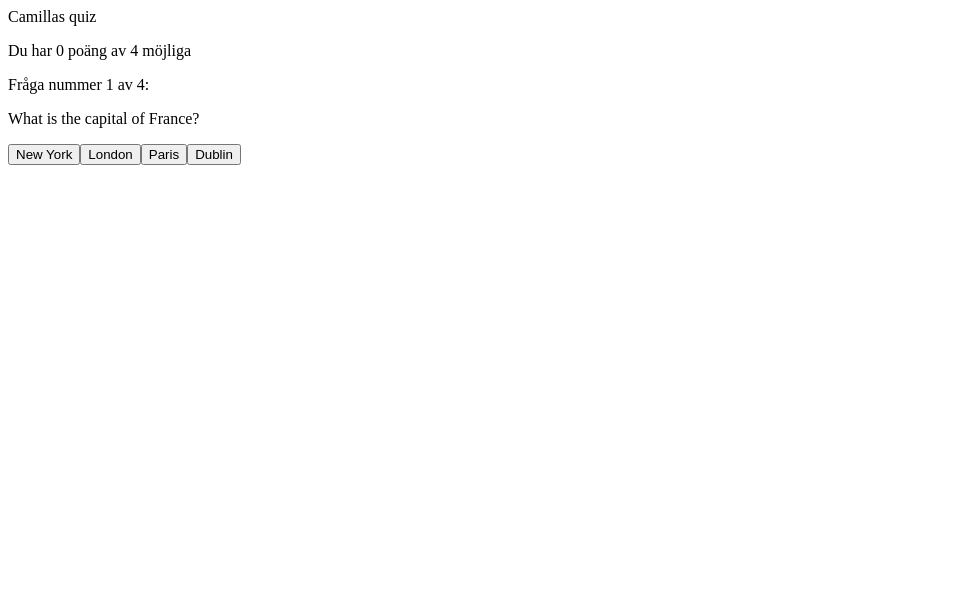
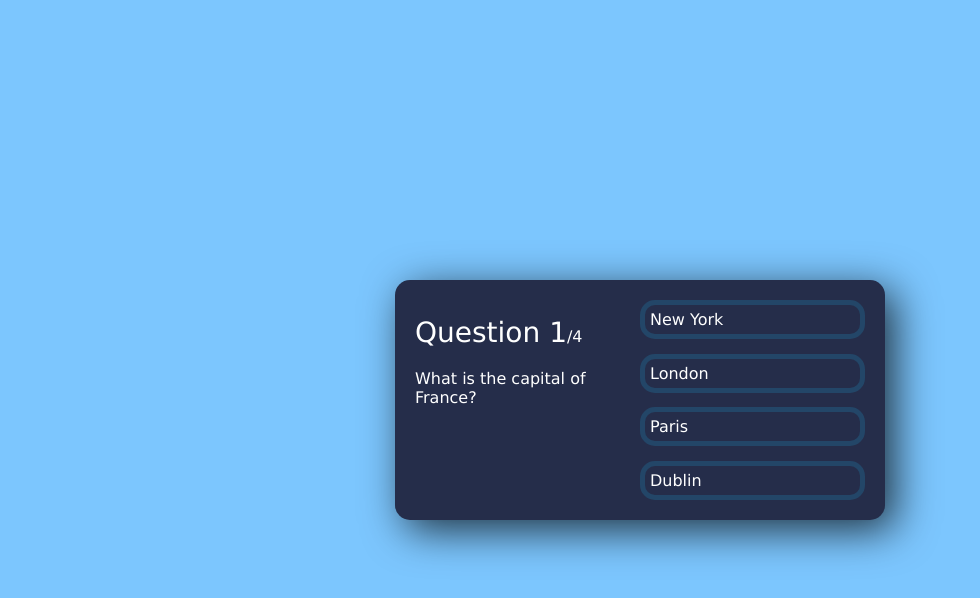
Before and after one commit to CGDM101/quiz-angular, an Angular app: page / in a window 1280 px wide. Shown: the top 598 px of the page, without its empty margins (0-980 px from the left). Built offline with nearby package versions, Linux system fonts and the light colour scheme.

Commit message:
Added CSS from React version.

```diff
--- a/src/app/quiz/quiz.component.html
+++ b/src/app/quiz/quiz.component.html
@@ -1,11 +1,15 @@
-<header>{{headerProperty}}</header>
+<!-- <header>{{headerProperty}}</header> -->
 <main>
-    <p class="score-section">Du har {{score}} poäng av {{questions.length}} möjliga</p>
-    <div class="question-section">
-        <p class="question-count">Fråga nummer {{currentQuestion +1}} av {{questions.length}}:</p>
-        <p class="question-text">{{ questions[currentQuestion].questionText }}</p>
+    <div class="app">
+        <!-- <p class="score-section">Du har {{score}} poäng av {{questions.length}} möjliga</p> -->
+        <div class="question-section">
+            <p class="question-count"><span>Question {{currentQuestion +1}}</span>/{{questions.length}}</p>
+            <p class="question-text">{{ questions[currentQuestion].questionText }}</p>
+        </div>
+        <div class="answer-section">
+            <button (click)="HandleAnswerButtonClick()"
+                *ngFor="let opt of questions[currentQuestion].answerOptions">{{opt.answerText}}</button>
+        </div>
     </div>
-    <div class="answer-section">
-        <button (click)="HandleAnswerButtonClick()" *ngFor="let opt of questions[currentQuestion].answerOptions">{{opt.answerText}}</button>
-    </div>
+
 </main>
--- a/src/styles.css
+++ b/src/styles.css
@@ -1 +1,112 @@
 /* You can add global styles to this file, and also import other style files */
+
+/* CSS from: https://www.freecodecamp.org/news/how-to-build-a-quiz-app-using-react/ */
+
+body {
+    margin: 0;
+    font-family: -apple-system, BlinkMacSystemFont, 'Segoe UI', 'Roboto', 'Oxygen',
+      'Ubuntu', 'Cantarell', 'Fira Sans', 'Droid Sans', 'Helvetica Neue',
+      sans-serif;
+    -webkit-font-smoothing: antialiased;
+    -moz-osx-font-smoothing: grayscale;
+  }
+  * {
+    font-family: "Verdana", cursive, sans-serif;
+    color: #ffffff;
+  }
+
+  body {
+    background-color: #7cc6fe;
+    display: flex;
+    justify-content: center;
+    align-items: center;
+    min-height: 100vh;
+  }
+
+  .app {
+    background-color: #252d4a;
+    width: 450px;
+    min-height: 200px;
+    height: min-content;
+    border-radius: 15px;
+    padding: 20px;
+    box-shadow: 10px 10px 42px 0px rgba(0, 0, 0, 0.75);
+    display: flex;
+    justify-content: space-evenly;
+  }
+
+  .score-section {
+    display: flex;
+    font-size: 24px;
+    align-items: center;
+  }
+
+  /* QUESTION/TIMER/LEFT SECTION */
+  .question-section {
+    width: 100%;
+    position: relative;
+  }
+
+  .question-count {
+    margin-bottom: 20px;
+  }
+
+  .question-count span {
+    font-size: 28px;
+  }
+
+  .question-text {
+    margin-bottom: 12px;
+  }
+
+  .timer-text {
+    background: rgb(230, 153, 12);
+    padding: 15px;
+    margin-top: 20px;
+    margin-right: 20px;
+    border: 5px solid rgb(255, 189, 67);
+    border-radius: 15px;
+    text-align: center;
+  }
+
+  /* ANSWERS/RIGHT SECTION */
+  .answer-section {
+    width: 100%;
+    display: flex;
+    flex-direction: column;
+    justify-content: space-between;
+  }
+
+  button {
+    width: 100%;
+    font-size: 16px;
+    color: #ffffff;
+    background-color: #252d4a;
+    border-radius: 15px;
+    display: flex;
+    padding: 5px;
+    justify-content: flex-start;
+    align-items: center;
+    border: 5px solid #234668;
+    cursor: pointer;
+  }
+
+  .correct {
+    background-color: #2f922f;
+  }
+
+  .incorrect {
+    background-color: #ff3333;
+  }
+
+  button:hover {
+    background-color: #555e7d;
+  }
+
+  button:focus {
+    outline: none;
+  }
+
+  button svg {
+    margin-right: 5px;
+  }
```
